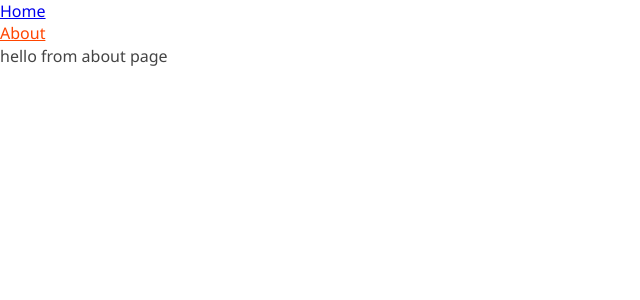
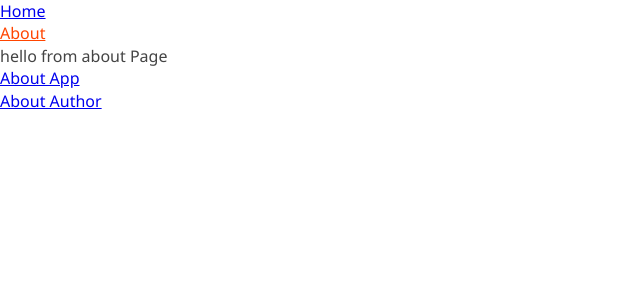
Before and after one commit to dgcuenca/react-todo-app, a React (Create React App) app: page /about in a window 1280 px wide. Shown: the top 300 px of the page, without its empty margins (0-640 px from the left). Built offline with nearby package versions, Linux system fonts and the light colour scheme.

Commit message:
Link pages in about root path

```diff
--- a/src/functionBased/pages/about.js
+++ b/src/functionBased/pages/about.js
@@ -1,6 +1,20 @@
 import React from "react"
+import { Link, Outlet } from "react-router-dom";
 
 const About = () => {
-  return <div>hello from about page</div>
+  return (
+    <div >
+      <div>hello from about Page</div>
+      <ul>
+        <li>
+          <Link to="about-app">About App</Link>
+        </li>
+        <li>
+          <Link to="about-author">About Author</Link>
+        </li>
+      </ul>
+      <Outlet />
+    </div>
+  )
 }
 export default About
```
